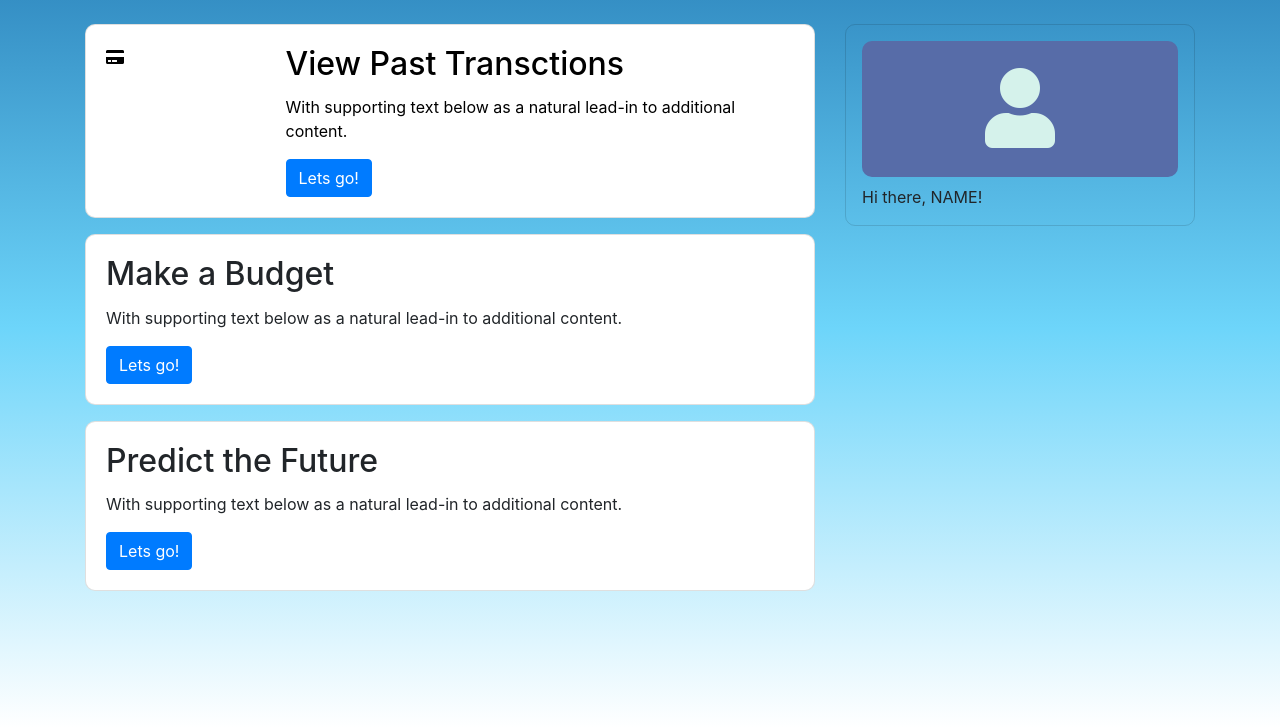
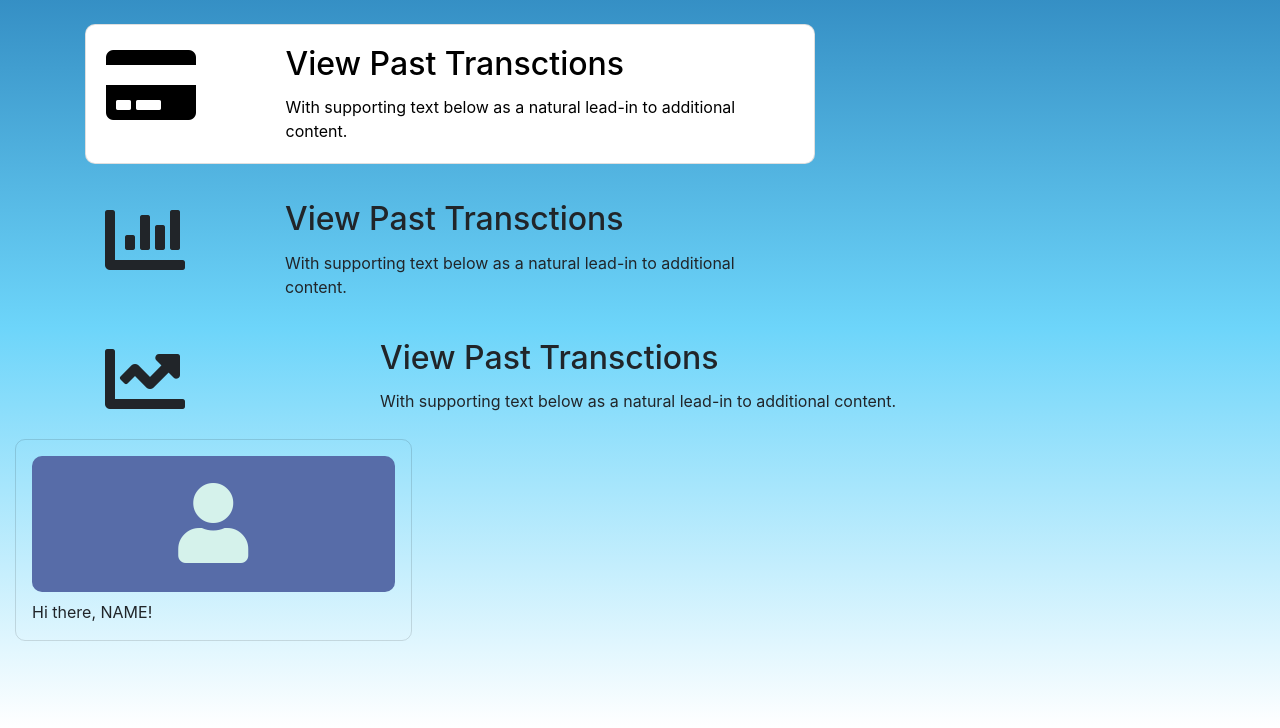
Before and after one commit to JackBiggin/MyPiggybank, a PHP site: page /myPiggybank/ in a window 1280 px wide. Shown: the part 72-800 px from the top of the page. Run offline with PHP 8.4, Linux system fonts and the light colour scheme; some libraries are stand-ins or nearby versions.

Commit message:
Doesn't Matter

```diff
--- a/All Site Styles.css
+++ b/All Site Styles.css
@@ -45,3 +45,7 @@ html {
 .button {
     float:left;
 }
+
+.symbolImage{
+    font-size: 5rem;
+}
--- a/Index.html
+++ b/Index.html
@@ -62,12 +62,11 @@
                     <div class="card-body">
                         <div class="row">
                             <div class="col-3">
-                                <i class="fas fa-credit-card"></i>
+                                <i class="fas fa-credit-card symbolImage"></i>
                             </div>
                             <div class="col-9">
                                 <h2 class="card-title">View Past Transctions</h2>
                                 <p class="card-text">With supporting text below as a natural lead-in to additional content.</p>
-                                <a href="#" class="btn btn-primary">Lets go!</a>
                             </div>
                         </div>
 
@@ -75,19 +74,34 @@
                     </div>
                 </div>
 
-                <div class="card">
-                    <div class="card-body">
-                        <h2 class="card-title">Make a Budget</h2>
-                        <p class="card-text">With supporting text below as a natural lead-in to additional content.</p>
-                        <a href="#" class="btn btn-primary">Lets go!</a>
+                <div class="card-body">
+                        <div class="row">
+                            <div class="col-3">
+                                <i class="fas fa-chart-bar symbolImage"></i>
+                            </div>
+                            <div class="col-9">
+                                <h2 class="card-title">View Past Transctions</h2>
+                                <p class="card-text">With supporting text below as a natural lead-in to additional content.</p>
+                            </div>
+                        </div>
+
+
                     </div>
                 </div>
+                </div>
 
-                <div class="card">
-                    <div class="card-body">
-                        <h2 class="card-title">Predict the Future</h2>
-                        <p class="card-text">With supporting text below as a natural lead-in to additional content.</p>
-                        <a href="#" class="btn btn-primary">Lets go!</a>
+                <div class="card-body">
+                        <div class="row">
+                            <div class="col-3">
+                                <i class="fas fa-chart-line symbolImage"></i>
+                            </div>
+                            <div class="col-9">
+                                <h2 class="card-title">View Past Transctions</h2>
+                                <p class="card-text">With supporting text below as a natural lead-in to additional content.</p>
+                            </div>
+                        </div>
+
+
                     </div>
                 </div>
             </div>
```
